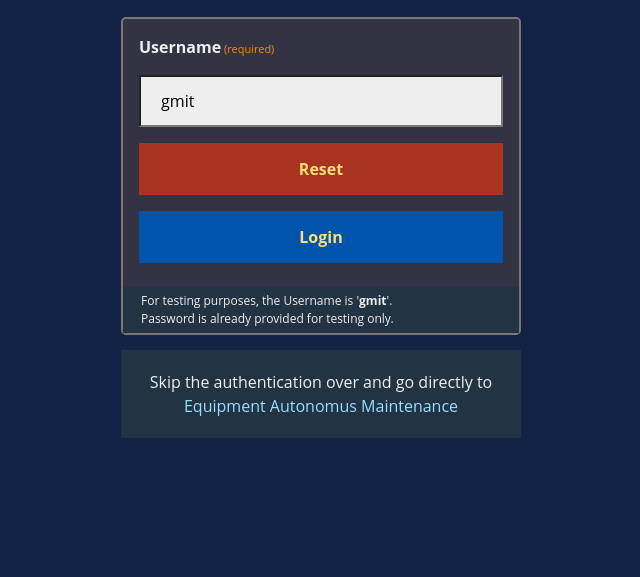
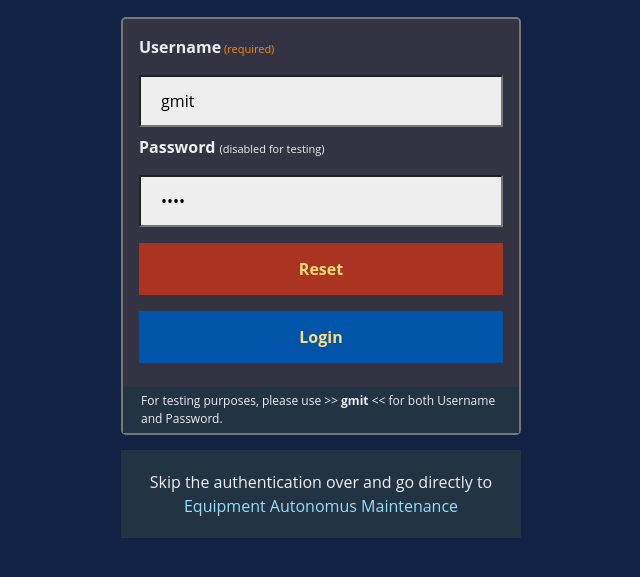
Before and after one commit to andkoc001/Data_Rep_Project, a Flask app: page / in a window 1280 px wide. Shown: the part 123-700 px from the top of the page, without its empty margins (319-959 px from the left). Run offline with Flask 2, Linux system fonts and the light colour scheme; some libraries are stand-ins or nearby versions.

Commit message:
Password added; url messages added

```diff
--- a/app.py
+++ b/app.py
@@ -90,21 +90,24 @@ def home():
     return render_template('equipment.html')
 
 
-@app.route('/login', methods=['GET', 'POST'])
+@app.route('/accessdenied', methods=['GET', 'POST'])
 def login():
     if request.method == 'POST':
         # do stuff when the form is submitted
         session.pop('username', None)
 
         username = request.args.get('username', request.form['username'])
-        # password = request.args.get('password', request.form['password'])
+        password = request.args.get('password', request.form['password'])
 
         # username = request.form['username']
         # password = request.form['password']
 
         username = str(username)
         # return "inside login()1 - " + username # test ok
-        return redirect(url_for('accessdatabase', username=username))
+        if (username == "gmit") and (password == "gmit"):
+            session['username'] = username
+            # return "inside accessdatabase() 3"  # test ok
+            return redirect(url_for('accessdatabase', username=username))
 
     # return "inside login()2" # test ok
     return render_template('equipment.html')
@@ -112,16 +115,13 @@ def login():
 
 @ app.route('/accessdatabase/<username>', methods=['GET', 'POST'])
 def accessdatabase(username):
+    # return "inside accessdatabase() 1"  # test ok
     # check credentials
-    # return "inside accessdatabase() 1"  # test ok
-    if (username == "gmit"):  # and (password == "gmit"):
-        session['username'] = username
-        # return "inside accessdatabase() 3"  # test ok
-        return render_template('equipment.html')
+    #     return render_template('equipment.html')
 
-    # show the form, it wasn't submitted
-    # return "inside accessdatabase() 4"  # test ok
-    session.pop('username', None)
+    # # show the form, it wasn't submitted
+    # # return "inside accessdatabase() 4"  # test ok
+    # session.pop('username', None)
     return render_template('equipment.html')
 
 
--- a/templates/index.html
+++ b/templates/index.html
@@ -37,26 +37,24 @@
             <!-- Login box, adopted from: https://www.w3schools.com/howto/tryit.asp?filename=tryhow_css_login_form_modal-->
             <div id="login_pop" class="modal">
 
-                <form class="modal-content animate" method="POST" action="/login">
+                <form class="modal-content animate" method="POST" action="/accessdenied">
 
                     <div id="loginbox">
                         <label for="username"><b>Username</b><span style="color: #f80; font-size: 11px;">
                                 (required)</span></label>
                         <input name="username" type="text" placeholder="Enter Username" value="gmit" required>
 
-                        <!-- <label for="password"><b>Password</b> <span style="font-size: 11px;"> (disabled for
-                                testing)</span></label> -->
-                        <!-- <input name="password" type="password" placeholder="Disabled while testing" value="gmit"
-                            required disabled> -->
+                        <label for="password"><b>Password</b> <span style="font-size: 11px;"> (disabled for
+                                testing)</span></label>
+                        <input name="password" type="password" placeholder="Enter Password" value="gmit" required>
 
                         <input type="reset" class="reset" value="Reset" style="width: 100%;" />
                         <input type="submit" class="submit" value="Login" style="width: 100%;" />
                     </div>
 
                     <div class="hint">
-                        For testing purposes, the Username is '<b>gmit</b>'. </br>
-                        Password is already provided for testing only.
-                    </div>
+                        For testing purposes, please use >> <b>gmit</b>
+                        << for both Username and Password. </div>
 
                 </form>
                 <div class="core" style="width: 400px;">
```
